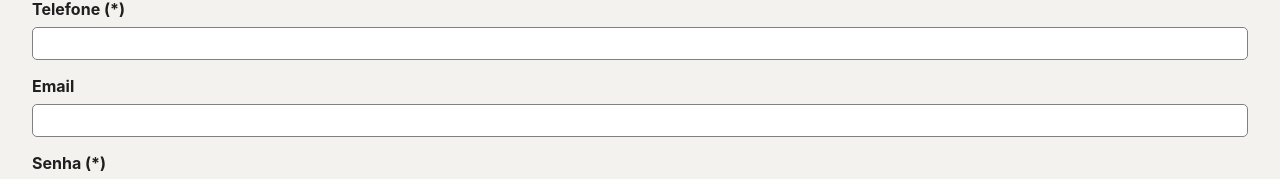
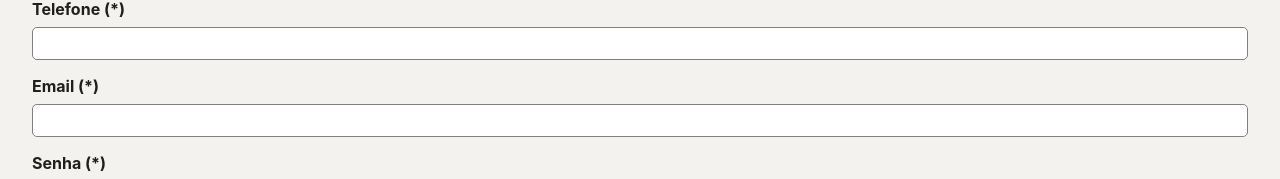
Before and after one commit to luizamendes/VenturaHR-client, a React (Create React App) app: page /registro in a window 1280 px wide. Shown: the part 301-480 px from the top of the page. Built offline with nearby package versions, Linux system fonts and the light colour scheme; no server answers.

Commit message:
Email is required

```diff
--- a/src/pages/Register/Register.js
+++ b/src/pages/Register/Register.js
@@ -139,7 +139,7 @@ export const Register = () => {
           invalidText={invalidFields.phone.reason}
         />
         <Input
-          labelText="Email"
+          labelText="Email (*)"
           name="email"
           type="text"
           onChange={onChange}
```
